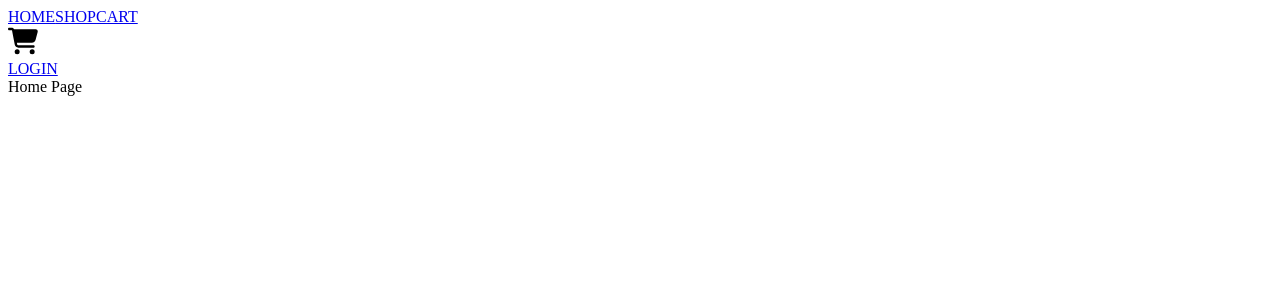
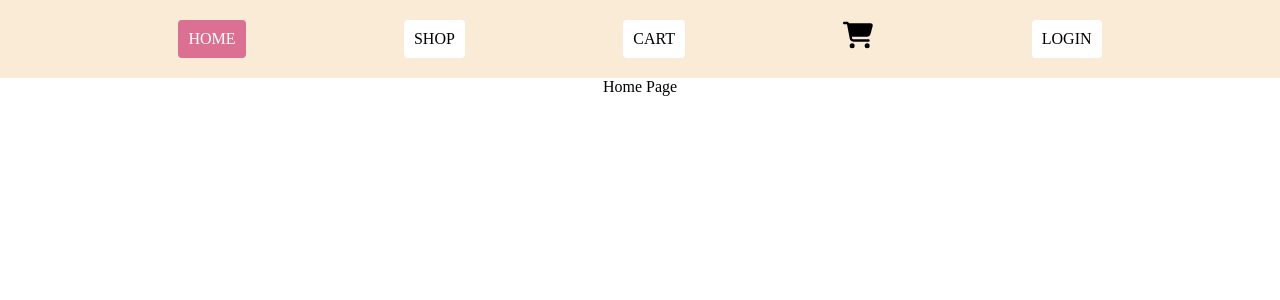
Before and after one commit to IvaMiksa/online-shop, a React (Vite) app in the folder frontend/: page / in a window 1280 px wide. Shown: the top 300 px of the page. Built offline with nearby package versions, Linux system fonts and the light colour scheme.

Commit message:
basic styling added

```diff
--- a/frontend/src/index.css
+++ b/frontend/src/index.css
@@ -0,0 +1,40 @@
+* {
+  margin: 0;
+}
+
+main {
+  display: flex;
+  justify-content: center;
+  padding: 0px;
+}
+
+header {
+  background-color: antiquewhite;
+  display: flex;
+  justify-content: center;
+  align-items: center;
+  padding: 20px;
+}
+
+nav {
+  width: 100%;
+  display: flex;
+  justify-content: space-evenly;
+}
+
+nav a.active {
+  background-color: palevioletred;
+  color: white;
+}
+
+nav a,
+nav button {
+  padding: 10px;
+  border-radius: 4px;
+  background-color: white;
+  text-decoration: none;
+  color: black;
+  outline: none;
+  border: none;
+  cursor: pointer;
+}
```
